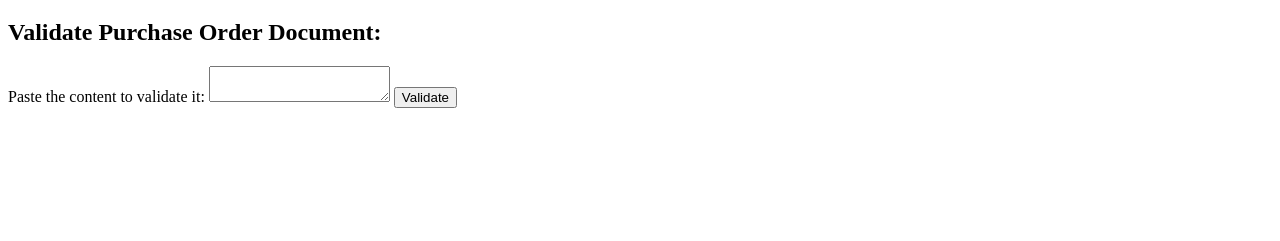
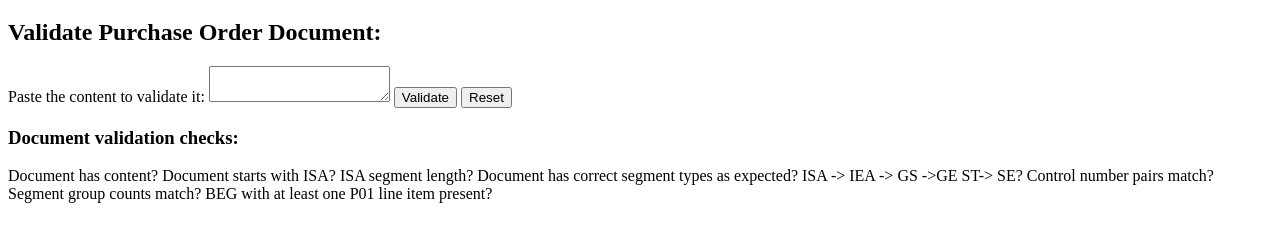
Before and after one commit to andriesvdw1/EDI-850-Purchase-Order-Validator-Demo, a plain HTML site: page index.html in a window 1280 px wide. Shown: the part 61-302 px from the top of the page. Drawn offline with Linux system fonts and the light colour scheme.

Commit message:
Add reset button and english validation check messages.

```diff
--- a/index.html
+++ b/index.html
@@ -12,6 +12,17 @@
         <label for="docToValidate">Paste the content to validate it:</label>
         <textarea id ="docToValidate"></textarea>
         <button type="button">Validate</button>
+        <button type="reset">Reset</button>
     </form>
+    <h3>Document validation checks:</h3>
+    <span id="docHasContent">Document has content?</span>
+    <span id="docStartISA">Document starts with ISA?</span>
+    <span id="segmentISALength">ISA segment length?</span>
+    <span id="requiredSegmentTypes">Document has correct segment types as expected?</span>
+    <span id="segmentInOrder">ISA -> IEA -> GS ->GE ST-> SE?</span>
+    <span id="validateControlNumberPairs">Control number pairs match?</span>
+    <span id="segmentGroupCounts">Segment group counts match?</span>
+    <span id="850DocCheck">BEG with at least one P01 line item present?</span>
+
 </body>
 </html>
```
